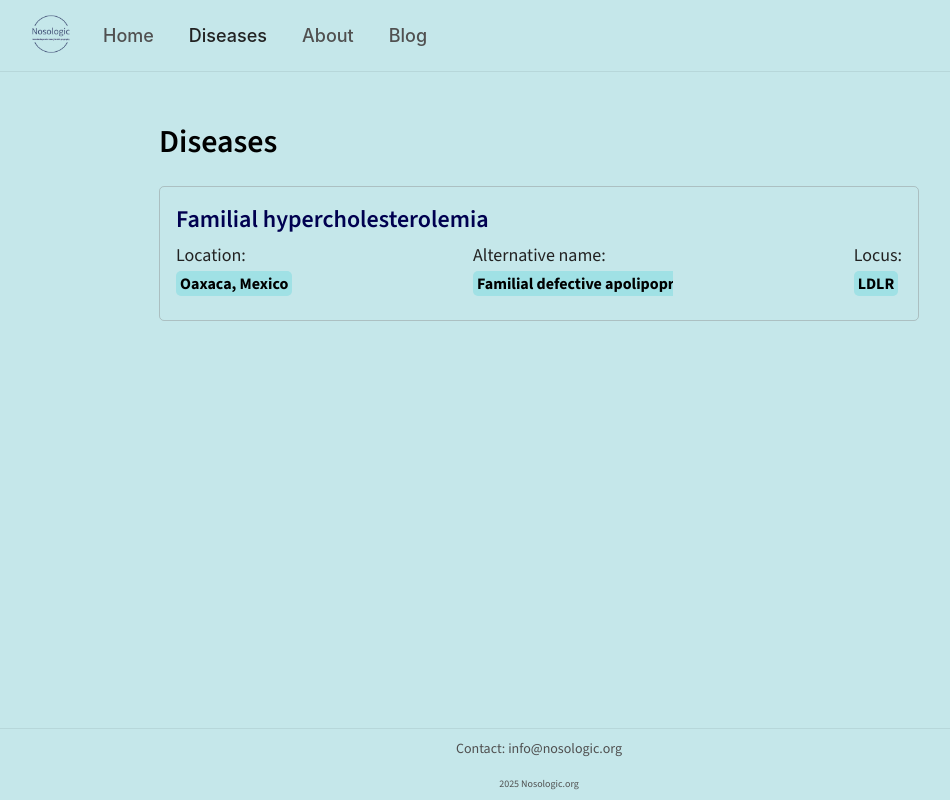
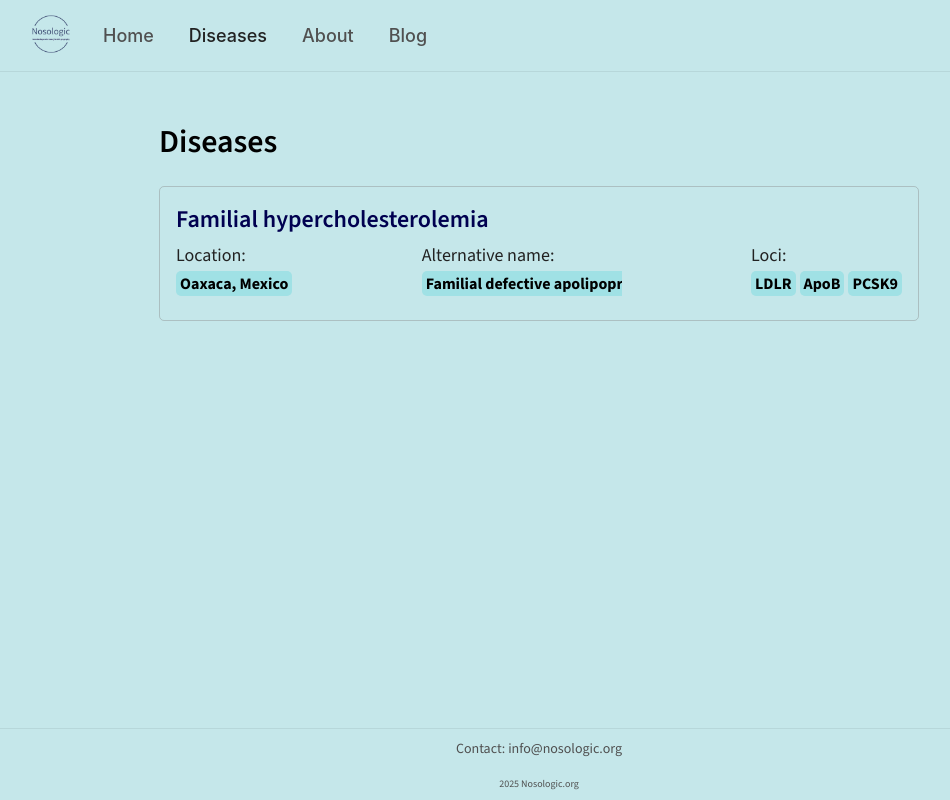
Before and after one commit to Nosologic/Nosologic-front, a React (Vite) app: page /diseases in a window 1280 px wide. Shown: the whole page, without its empty margins (101-1051 px from the left). Built offline with nearby package versions, Linux system fonts and the light colour scheme.

Commit message:
Update loci information for specific disease data
Added 'ApoB' and 'PCSK9' to the locus array to provide a more comprehensive representation of associated genetic markers. This improves the accuracy and detail of the disease dataset.

```diff
--- a/src/assets/Diseases.ts
+++ b/src/assets/Diseases.ts
@@ -88,7 +88,7 @@ These are some of the empirical questions raised by the interesting proposal of
             alt_names: [
                 'Familial defective apolipoprotein B-100',
             ],
-            locus: ['LDLR'],
+            locus: ['LDLR', 'ApoB', 'PCSK9'],
             mondo: ['https://monarchinitiative.org/MONDO:0005439', 'monarchinitiative.org/MONDO:0005439'],
         },
         text_data: {
```
